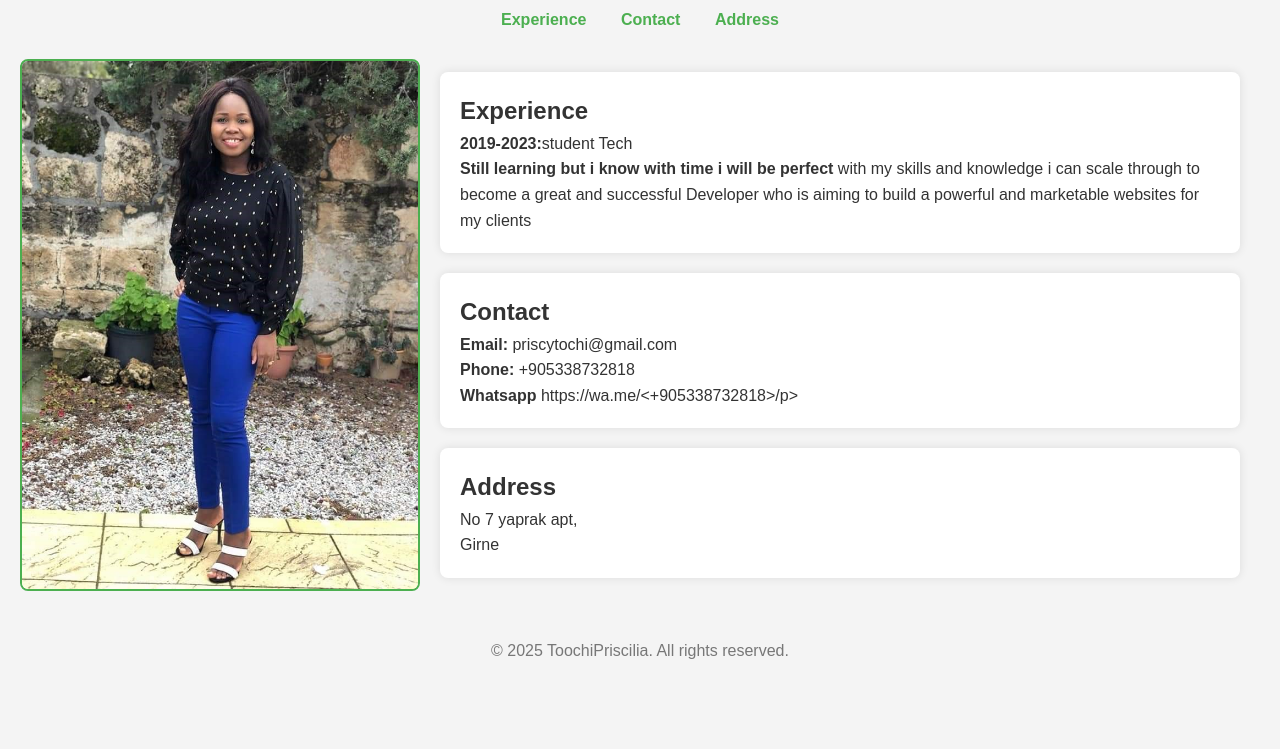
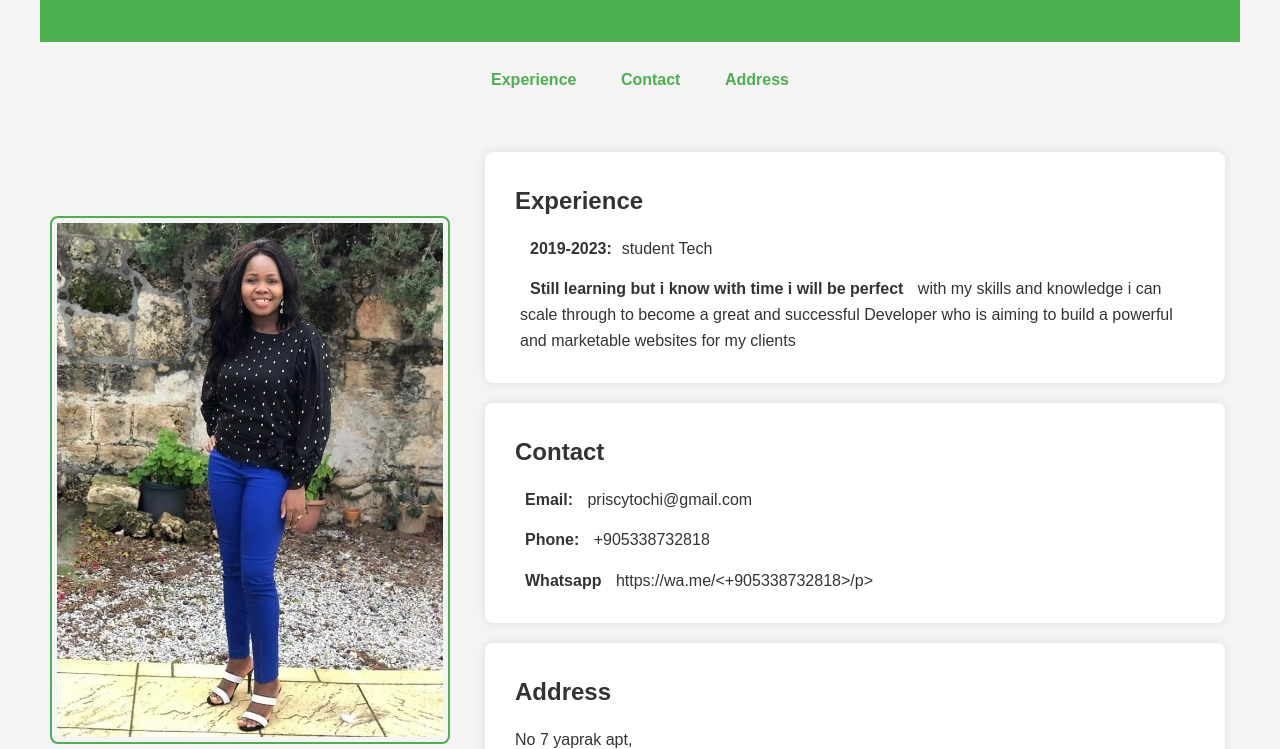
Before and after one commit to ToochiPriscilia/demo, a plain HTML site: page index.html in a window 1280 px wide. Shown: the part 190-939 px from the top of the page. Before the commit the page ends 873 px from the top, so only its background shows below. Drawn offline with Linux system fonts and the light colour scheme.

Commit message:
Fix CSS reset by adjusting margin and padding values in index.html

```diff
--- a/index.html
+++ b/index.html
@@ -6,8 +6,8 @@
   <title>My Portfolio</title>
   <link rel="stylesheet" href="style.css" />
   <style> * {
-  margin: 0;
-  padding: 0;
+  margin:  5px;
+  padding: 5px;
   box-sizing: border-box;
 }
 
```
